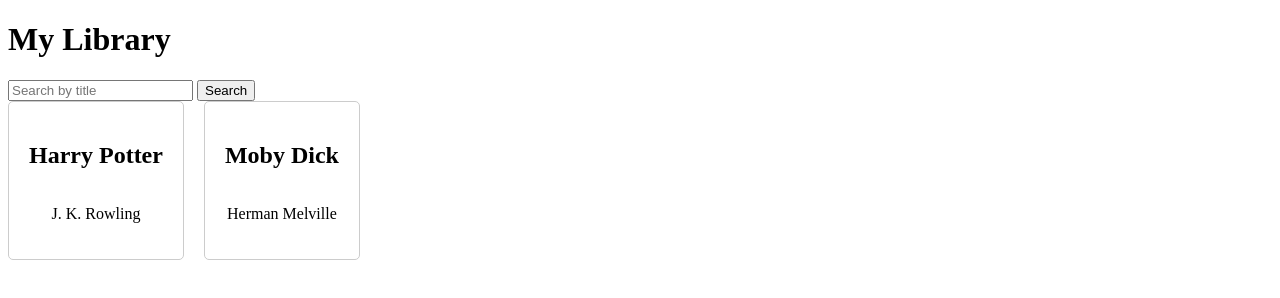
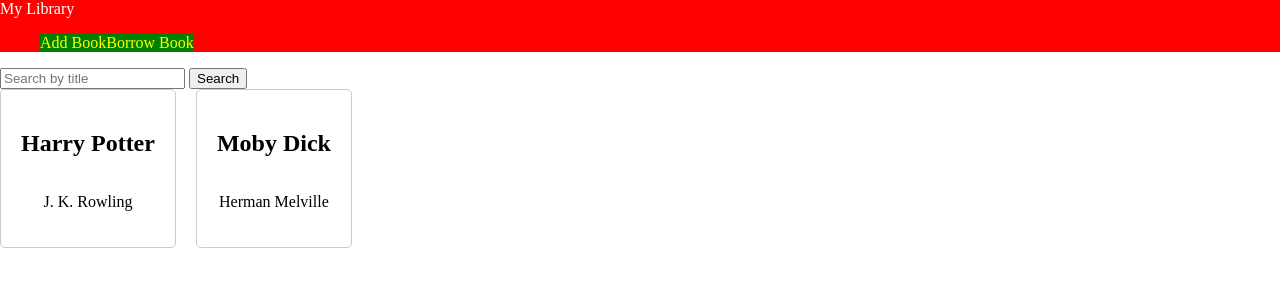
Before and after one commit to sergiomartindev/library, a website built with Vite: page index.html in a window 1280 px wide. Built offline with nearby package versions, Linux system fonts and the light colour scheme.

```diff
--- a/index.html
+++ b/index.html
@@ -17,8 +17,18 @@
     />
   </head>
   <body>
-    <div class="library">
-      <h1 class="library__title">My Library</h1>
+    <div id="layout">
+      <nav id="navbar">
+        <span id="navbar__title">My Library</span>
+        <ul id="navbar__actions">
+          <li class="navbar__action">
+            <span class="navbar__action-label">Add Book</span>
+          </li>
+          <li class="navbar__action">
+            <span class="navbar__action-label">Borrow Book</span>
+          </li>
+        </ul>
+      </nav>
       <!-- Search Form -->
       <div class="library__search">
         <form id="library-search-form">
@@ -40,10 +50,10 @@
         </form>
       </div>
       <!-- Library Grid -->
-      <div
+      <section
         class="library__book-grid"
         id="library__book-grid"
-      ></div>
+      ></section>
     </div>
     <script
       type="module"
--- /dev/null
+++ b/styles/books-grid.css
@@ -0,0 +1,34 @@
+.library__book-grid {
+  /* styles for the book grid container */
+  display: flex;
+  flex-wrap: wrap;
+  gap: 20px;
+}
+
+.book {
+  /* styles for individual book containers */
+  display: flex;
+  flex-direction: column;
+  align-items: center;
+  padding: 20px;
+  border: 1px solid #ccc;
+  border-radius: 5px;
+}
+
+.book__cover {
+  /* styles for book cover images */
+  max-width: 100%;
+  height: auto;
+}
+
+.book__title {
+  /* styles for book titles */
+}
+
+.book__author {
+  /* styles for book authors */
+}
+
+.book__description {
+  /* styles for */
+}
--- /dev/null
+++ b/styles/global.css
@@ -0,0 +1,4 @@
+body {
+  margin: 0px;
+  padding: 0px;
+}
--- /dev/null
+++ b/styles/layout.css
@@ -0,0 +1,2 @@
+#layout {
+}
--- a/styles/main.css
+++ b/styles/main.css
@@ -1,54 +1,5 @@
-.library {
-  /* styles for the library container */
-}
-
-.library__title {
-  /* styles for the library title */
-}
-
-.library__search {
-  /* styles for the search container */
-}
-
-.library__search-input {
-  /* styles for the search input */
-}
-
-.library__search-button {
-  /* styles for the search button */
-}
-
-.library__book-grid {
-  /* styles for the book grid container */
-  display: flex;
-  flex-wrap: wrap;
-  gap: 20px;
-}
-
-.book {
-  /* styles for individual book containers */
-  display: flex;
-  flex-direction: column;
-  align-items: center;
-  padding: 20px;
-  border: 1px solid #ccc;
-  border-radius: 5px;
-}
-
-.book__cover {
-  /* styles for book cover images */
-  max-width: 100%;
-  height: auto;
-}
-
-.book__title {
-  /* styles for book titles */
-}
-
-.book__author {
-  /* styles for book authors */
-}
-
-.book__description {
-  /* styles for */
-}
+@import url('global.css');
+@import url('layout.css');
+@import url('navbar.css');
+@import url('searchbar.css');
+@import url('books-grid.css');
--- /dev/null
+++ b/styles/navbar.css
@@ -0,0 +1,20 @@
+#navbar {
+  background-color: red;
+}
+
+#navbar__title {
+  color: #fff;
+}
+
+#navbar__actions {
+  list-style: none;
+  display: flex;
+}
+
+.navbar__action {
+  background-color: green;
+}
+
+.navbar__action-label {
+  color: yellow;
+}
--- /dev/null
+++ b/styles/searchbar.css
@@ -0,0 +1,11 @@
+.library__search {
+  /* styles for the search container */
+}
+
+.library__search-input {
+  /* styles for the search input */
+}
+
+.library__search-button {
+  /* styles for the search button */
+}
```
Also changed, not shown: src/interfaces/IRepository.mts, src/repositories/BooksRepository.mts, src/repositories/BorrowingsRepository.mts, src/services/BookService.mts, src/services/BorrowService.mts.
